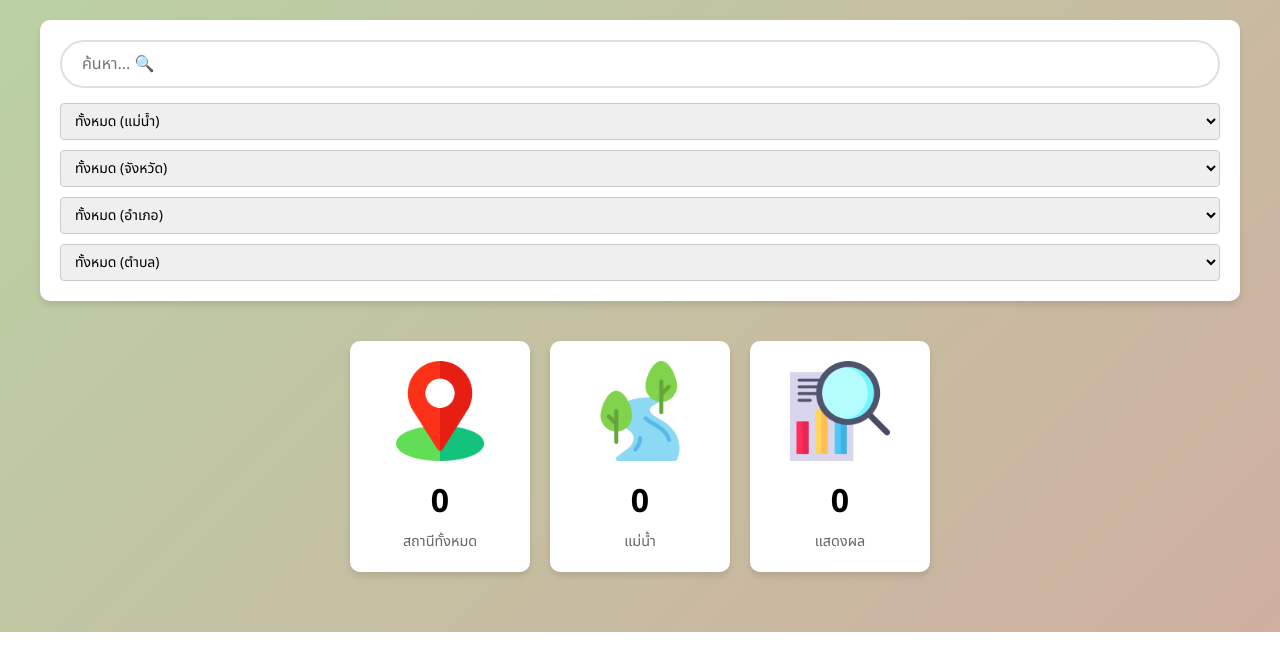
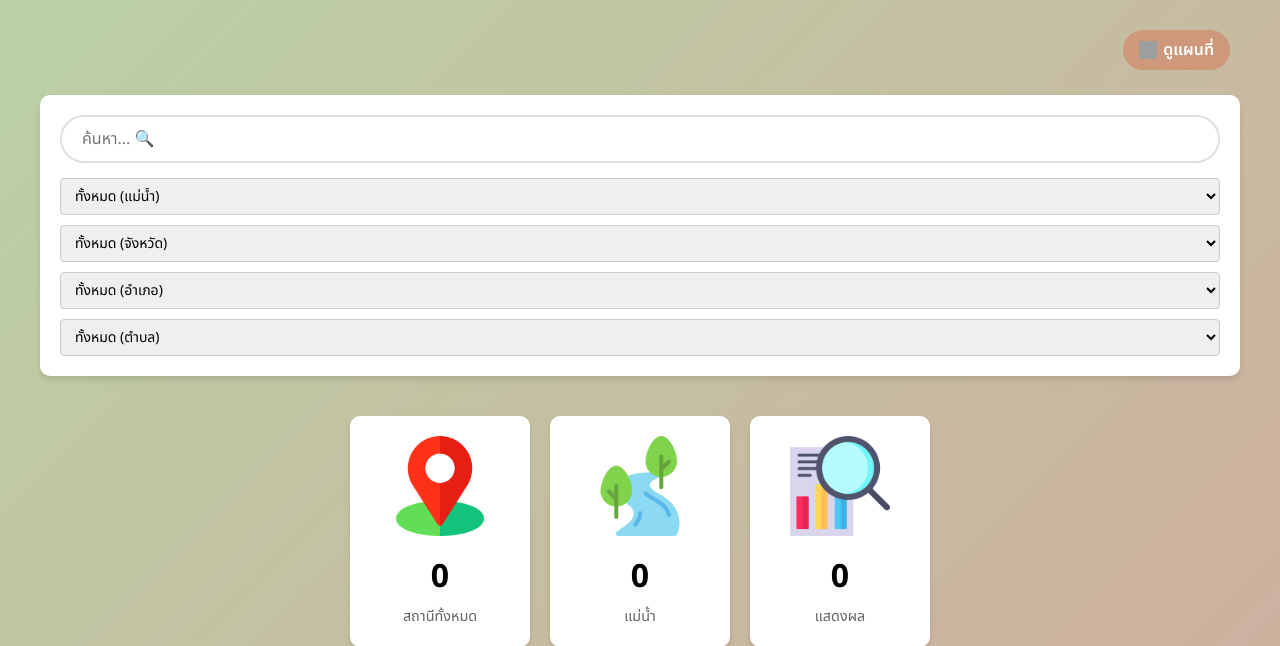
Before and after one commit to Benyawann/kokdata_newversion, a Flask app: page / in a window 1280 px wide. Shown: the part 174-820 px from the top of the page. Run offline with Flask 3, Linux system fonts and the light colour scheme; data that the repository does not hold is empty; some libraries are stand-ins or nearby versions; some web fonts are replaced; grey boxes are pictures that could not be loaded.

Commit message:
Add map button in index

```diff
--- a/templates/index.html
+++ b/templates/index.html
@@ -12,6 +12,15 @@
         <div class="header">
             <h1>รายการสถานีตรวจสอบ</h1><span>ระบบแสดงข้อมูลสถานีตรวจสอบคุณภาพน้ำและดิน</span>
         </div>
+
+        <div class="header-buttons" style="display: flex; justify-content: flex-end; align-items: center; gap: 10px; margin-bottom: 15px; flex-wrap: wrap;">
+
+    <!-- ✅ ปุ่มดูแผนที่ (อยู่ขวาสุด) -->
+    <a href="/static/pages/map.html" class="map-btn">
+        <img src="/static/image/pin.png" alt="map" style="width: 18px; height: 18px;"> ดูแผนที่
+    </a>
+    </div>
+
         {% if session.logged_in %}
          <div class="user-info top-right">
             สวัสดี, {{ session.username or 'Admin' }}!
```
